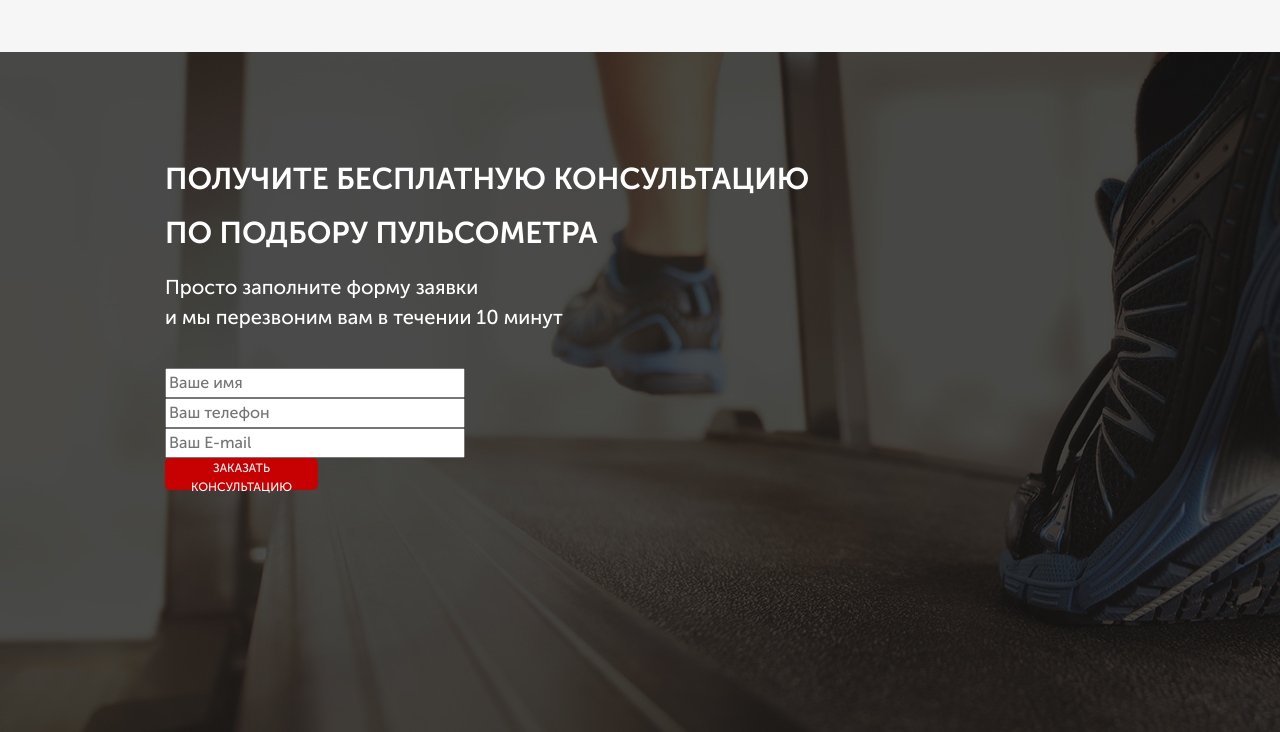
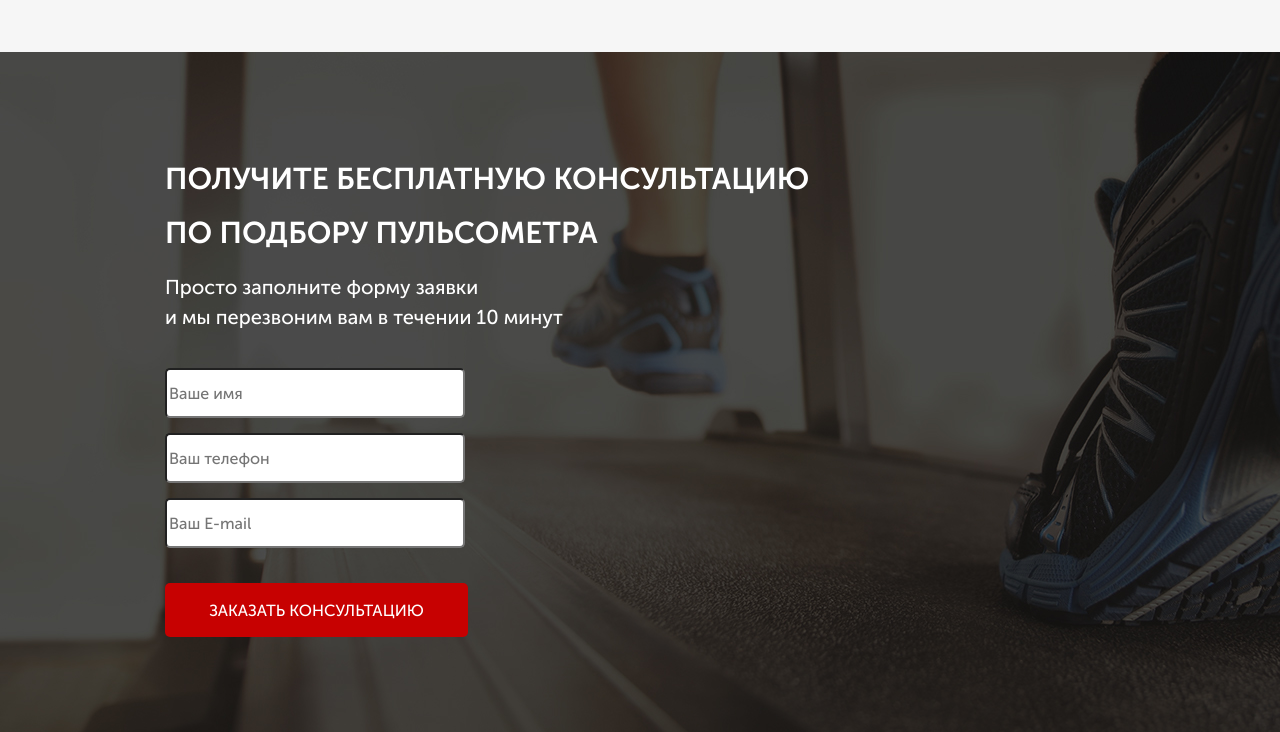
Before and after one commit to Delriter/RunSmart, a website: page src/index.html in a window 1280 px wide. Shown: the part 1079-1811 px from the top of the page. Drawn offline with Linux system fonts and the light colour scheme; files whose address does not match are found by name.

Commit message:
adapt of feed-form

```diff
--- a/src/index.html
+++ b/src/index.html
@@ -84,7 +84,7 @@
                 <input name="phone" required placeholder="Ваш телефон" type="tel">
                 <input name="email" required placeholder="Ваш E-mail" type="email">
 
-                <button class="button ">Заказать консультацию</button>
+                <button class="button button_main button_consultation">Заказать консультацию</button>
             </form>
 
         </div>
--- a/src/sass/_media.scss
+++ b/src/sass/_media.scss
@@ -1,3 +1,8 @@
+@media (max-width: 1200px) {
+    .container{
+        width: 750px;
+    }
+}
 @media (max-width: 1023px) {
     .container {
         width: 670px;
@@ -93,7 +98,7 @@
     .button{
         width: 140px;
         height: 25px;
-        &_main{
+        &_main {
             width: 200px;
             height: 40px;
             font-size: 13px;
--- a/src/sass/blocks/_buttons.scss
+++ b/src/sass/blocks/_buttons.scss
@@ -15,4 +15,10 @@
         height: 54px;
         font-size: 16px;
     }
+    &_consultation {
+        margin-top: 20px;
+        width: 303px;
+        height: 54px;
+        font-size: 16px;
+    }
 }
--- a/src/sass/blocks/_forms.scss
+++ b/src/sass/blocks/_forms.scss
@@ -3,5 +3,14 @@
     display: flex;
     flex-direction: column;
     width: 300px;
-    height: 258px;
+    input{
+        margin-bottom: 15px;
+        height: 50px;
+        border-radius: 5px;
+        background-color: #fff;
+        &:last-child {
+            margin-bottom: 20px;
+        }
+
+    }
 }
```
Also changed, not shown: src/css/style.min.css.
